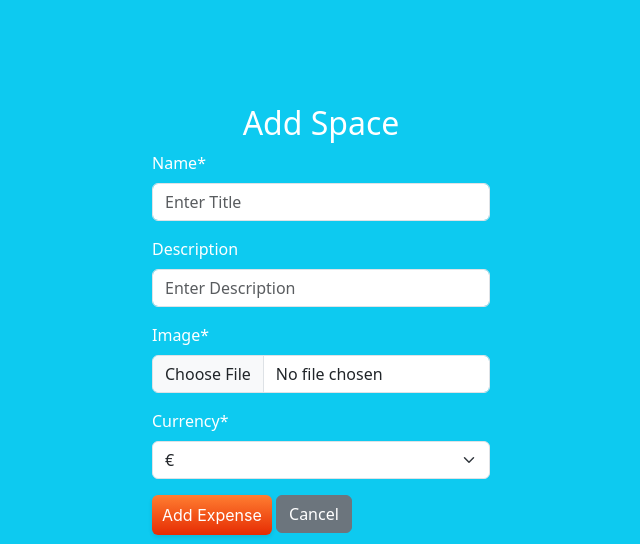
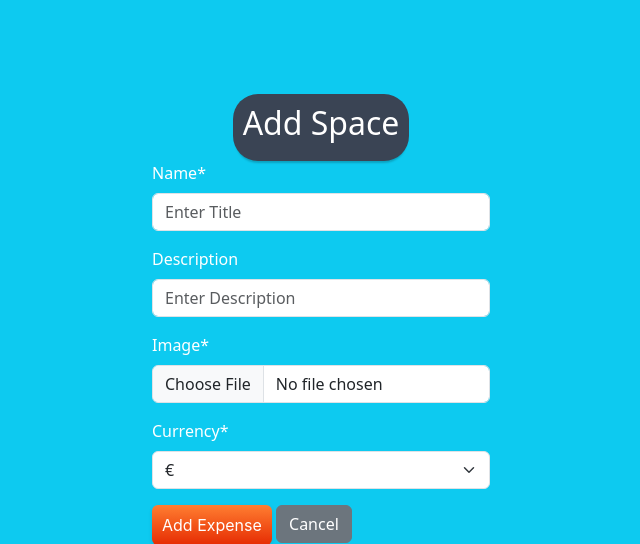
Before and after one commit to jack-brosnan/DivideWise, a Django app: page /add_space/ in a window 1280 px wide. Shown: the part 60-604 px from the top of the page, without its empty margins (319-959 px from the left). Run offline with Django 4.2, Linux system fonts and the light colour scheme; the visitor is signed in with stand-in values (Sample User, id 1); some libraries are stand-ins or nearby versions.

Commit message:
Added section header background color to resolve contrast warnings via WCAG checker

```diff
--- a/expense_app/templates/expense_app/add_expense.html
+++ b/expense_app/templates/expense_app/add_expense.html
@@ -6,7 +6,9 @@
 
 {% block content %}
 <div class="container container-v-center">
-    <h2 class="text-center header-white">Add Expense</h2>
+    <div class="header-white header-container">
+        <h2>Add Expense</h2>
+    </div>
 
     <form method="post" enctype="multipart/form-data">
         {% csrf_token %}
--- a/expense_app/templates/expense_app/add_space.html
+++ b/expense_app/templates/expense_app/add_space.html
@@ -6,7 +6,9 @@
 
 {% block content %}
 <div class="container container-v-center">
-    <h2 class="text-center header-white">Add Space</h2>
+    <div class="header-white header-container">
+        <h2>Add Space</h2>
+    </div>
 
     <form method="post" enctype="multipart/form-data">
         {% csrf_token %}
--- a/expense_app/templates/expense_app/edit_contributor.html
+++ b/expense_app/templates/expense_app/edit_contributor.html
@@ -5,7 +5,9 @@
 {% block content %}
 
 <div class="mx-auto my-3 container-v-center">
-    <h2 class="header-white">Manage Contributors</h2>
+    <div class="header-white header-container">
+        <h2>Contributors</h2>
+    </div>
     <div class="p-2 my-3 container--white box-shadow rounded">
     <table class="table">
 
--- a/expense_app/templates/expense_app/edit_custom_amount.html
+++ b/expense_app/templates/expense_app/edit_custom_amount.html
@@ -7,8 +7,9 @@
 {% block content %}
 
 <div class="mx-auto text-center container-v-center">
-    <h2 class="text-center header-white">Edit contribution from {{ contribution.contributor.name }}
-    </h2>
+    <div class="header-white header-container">
+        <h2>Edit contribution</h2>
+    </div>
 
 
     <div class="d-flex justify-content-center align-items-center my-4">
--- a/expense_app/templates/expense_app/edit_expense.html
+++ b/expense_app/templates/expense_app/edit_expense.html
@@ -6,7 +6,9 @@
 
 {% block content %}
 <div class="container container-v-center">
-    <h2 class="text-center header-white">Edit Expense</h2>
+    <div class="header-white header-container">
+        <h2>Edit Expense</h2>
+    </div>
     {% csrf_token %}
 
 
--- a/expense_app/templates/expense_app/edit_space.html
+++ b/expense_app/templates/expense_app/edit_space.html
@@ -6,7 +6,9 @@
 
 {% block content %}
 <div class="container container-v-center">
-    <h2 class="text-center header-white">Edit Space</h2>
+    <div class="header-white header-container">
+        <h2>Edit Space</h2>
+    </div>
 
     <form method="post" action="{% url 'edit_space' edit_id=edit_id %}" enctype="multipart/form-data">
         {% csrf_token %}
--- a/expense_app/templates/expense_app/index.html
+++ b/expense_app/templates/expense_app/index.html
@@ -11,7 +11,7 @@
 
         <div class="col d-flex justify-content-end py-2">
             <div class="col-6 d-none d-md-inline text-end">
-                <h1 class="header-white text-center">Your Expense Spaces</h1>
+                <h1 class="header-white text-center header-container">Your Expense Spaces</h1>
             </div>
             <div class="col-3 d-none d-md-inline align-content-center text-end">
                 <a href="{% url 'add_space' %}"
--- a/static/css/style.css
+++ b/static/css/style.css
@@ -54,7 +54,15 @@ body {
 }
 
 .header-white {
-    color: #ffffff;
+    color: #FFFFFF;
+    opacity: 1;
+}
+
+.header-container {
+    background-color: var(--brand-dark);
+    padding: 10px;
+    border-radius: 25px;
+    box-shadow: 0 4px 2px -2px rgba(0, 0, 0, 0.2);
 
 }
 
```
Also changed, not shown: expense_app/templates/expense_app/add_contribution.html (+6 -2 lines), expense_app/templates/expense_app/view_space.html (+5 -2 lines).
